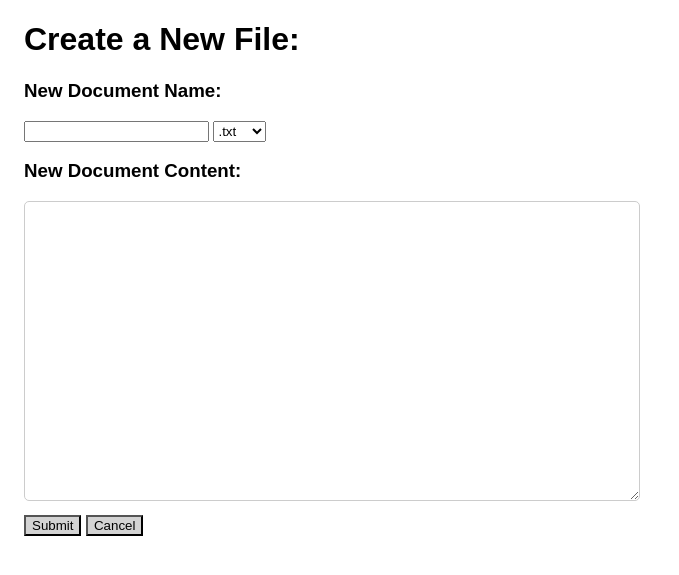
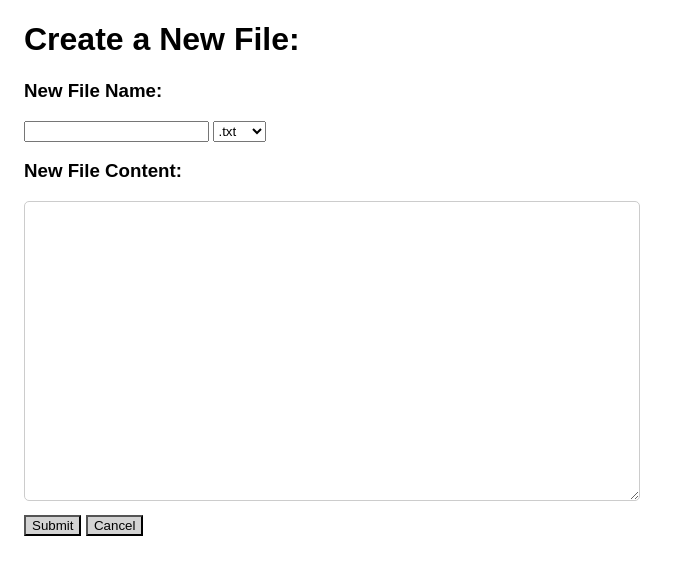
Before and after one commit to Justin-Schultz-GHub/ls-py175-file-cms, a Flask app: page /files/new in a window 1280 px wide. Shown: the part 82-657 px from the top of the page, without its empty margins (0-679 px from the left). Run offline with Flask 3, Linux system fonts and the light colour scheme.

Commit message:
Add file creation tests, 422 errors, preserve forms, and unify terms

```diff
--- a/app.py
+++ b/app.py
@@ -96,18 +96,33 @@ def create_file():
     filename = request.form['file_name']
     if not filename:
         flash('File name cannot be empty.', 'error')
-        return redirect(url_for('new_file'))
+        return render_template('create_file.html',
+                               file_content=request.form['file_content'],
+                               file_name=request.form['file_name'],
+                               file_extension=request.form['file_extension']
+                       ), 422
 
     elif not is_valid_file_name(filename):
-        flash(f'File name can only contain letters (A-Z, a-z), hyphens (-), and underscores (_).', 'error')
-        return redirect(url_for('new_file'))
+        flash(
+                f'File name can only contain letters (A-Z, a-z), '
+                f'hyphens (-), and underscores (_).', 'error'
+            )
+        return render_template('create_file.html',
+                               file_content=request.form['file_content'],
+                               file_name=request.form['file_name'],
+                               file_extension=request.form['file_extension']
+                       ), 422
 
     extension = request.form['file_extension']
     filename += extension
 
     if file_exists(get_file_path(data_dir, filename)):
         flash('A file with this name already exists.', 'error')
-        return redirect(url_for('new_file'))
+        return render_template('create_file.html',
+                               file_content=request.form['file_content'],
+                               file_name=request.form['file_name'],
+                               file_extension=request.form['file_extension']
+                       ), 422
 
     content = request.form['file_content']
 
--- a/templates/create_file.html
+++ b/templates/create_file.html
@@ -3,14 +3,14 @@
 {% block content %}
     <h1>Create a New File:</h1>
     <form method='POST' action="{{ url_for('create_file') }}">
-        <h3>New Document Name:</h3>
-        <input type="text" name="file_name"/>
+        <h3>New File Name:</h3>
+        <input type="text" name="file_name" value="{{ file_name or '' }}"/>
         <select name="file_extension">
-            <option value=".txt">.txt</option>
-            <option value=".md">.md</option>
+            <option value=".txt" {% if file_extension == '.txt' %}selected{% endif %}>.txt</option>
+            <option value=".md" {% if file_extension == '.md' %}selected{% endif %}>.md</option>
         </select>
-        <h3>New Document Content:</h3>
-        <textarea name="file_content"></textarea>
+        <h3>New File Content:</h3>
+        <textarea name="file_content">{{ file_content or '' }}</textarea>
         <div>
             <input type="submit" value="Submit"/>
             <button type="button" class="cancel-button" onclick="window.location='{{ url_for('index') }}'">Cancel</button>
--- a/templates/files.html
+++ b/templates/files.html
@@ -6,9 +6,9 @@
         {% for file in files %}
         <li>
             <a href="{{ url_for('display_file', filename=file) }}">{{ file | capitalize }}</a>
-            <a class="edit" href="{{ url_for('edit_file', filename=file) }}">Edit Document</a>
+            <a class="edit" href="{{ url_for('edit_file', filename=file) }}">Edit File</a>
         </li>
         {% endfor %}
     </ul>
-    <a href="{{ url_for('new_file') }}" class="button">New Document</a>
+    <a href="{{ url_for('new_file') }}" class="button">New File</a>
 {% endblock %}
```
Also changed, not shown: tests/test_app.py (+33 -0 lines).
